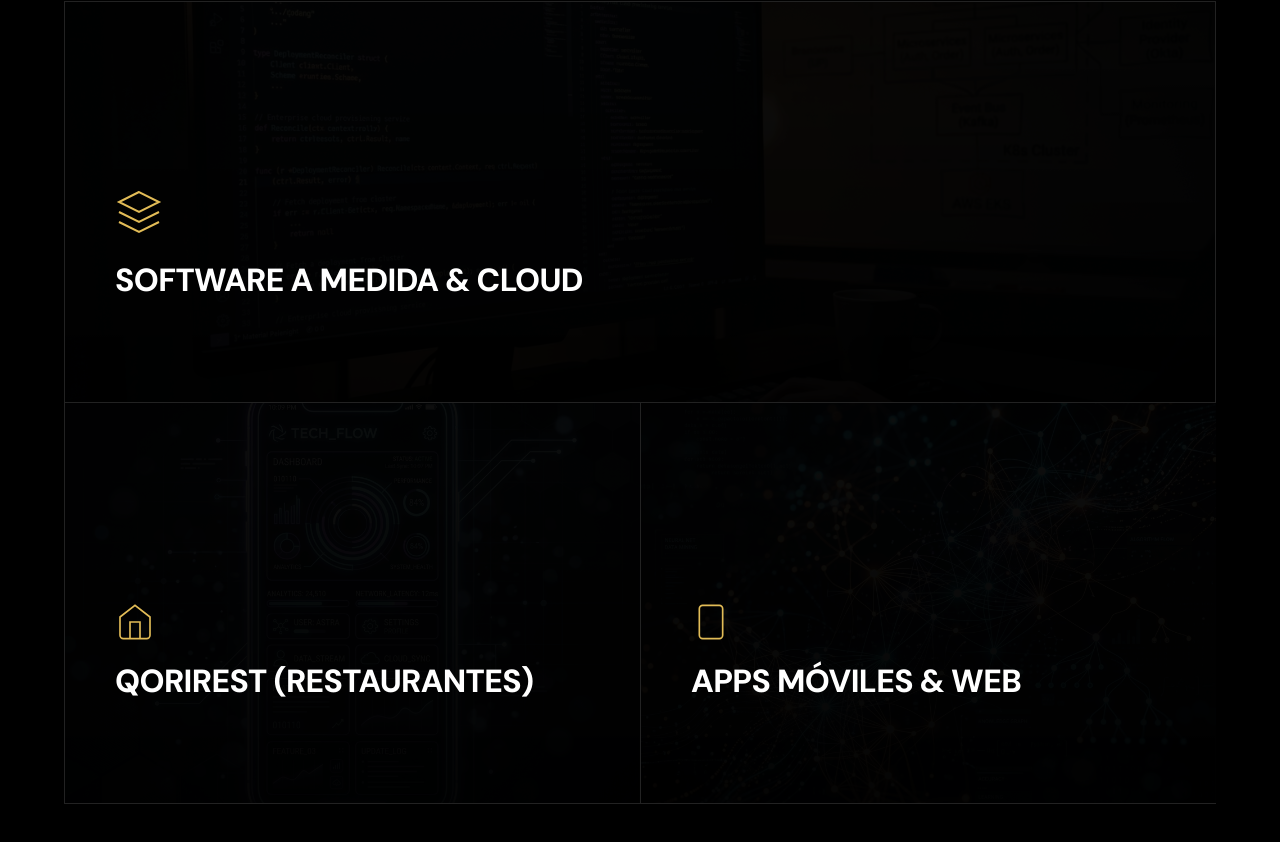
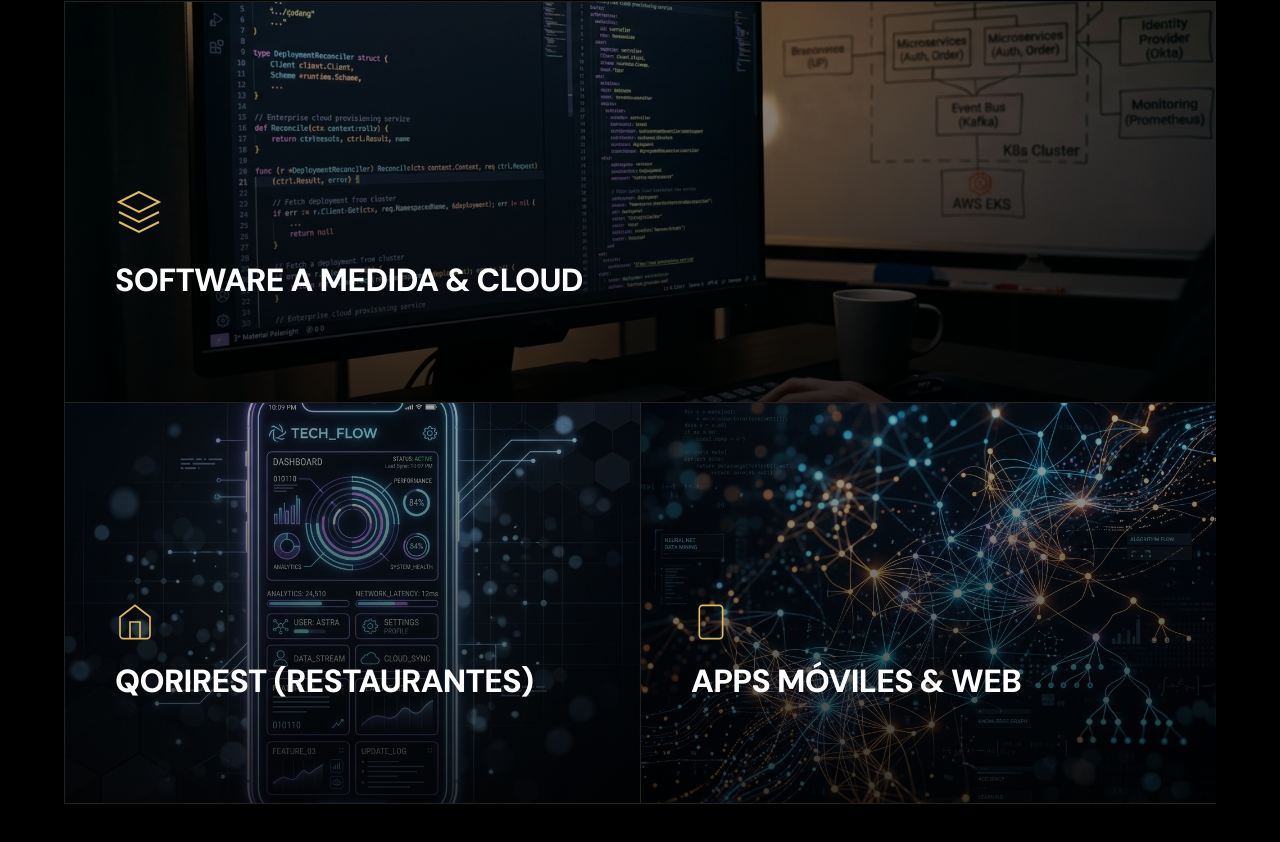
Before and after one commit to apacheco2603/qorisoft, a React (Vite) app: page / in a window 1280 px wide. Shown: the part 2184-3026 px from the top of the page. Built offline with nearby package versions, Linux system fonts and the light colour scheme.

Commit message:
Darken bento images by 10%

```diff
--- a/src/index.css
+++ b/src/index.css
@@ -288,12 +288,11 @@
     box-shadow: inset 0 0 0 1px transparent;
     background-size: cover;
     background-position: center;
-    background-blend-mode: overlay;
 }
 
-.bento-item:nth-child(1) { background-image: linear-gradient(to top, rgba(0,0,0,0.6), transparent), url('/images/bento_1.jpg'); }
-.bento-item:nth-child(2) { background-image: linear-gradient(to top, rgba(0,0,0,0.6), transparent), url('/images/bento_2.jpg'); }
-.bento-item:nth-child(3) { background-image: linear-gradient(to top, rgba(0,0,0,0.6), transparent), url('/images/bento_3.jpg'); }
+.bento-item:nth-child(1) { background-image: linear-gradient(to top, rgba(0,0,0,0.8), rgba(0,0,0,0.35)), url('/images/bento_1.jpg'); }
+.bento-item:nth-child(2) { background-image: linear-gradient(to top, rgba(0,0,0,0.8), rgba(0,0,0,0.35)), url('/images/bento_2.jpg'); }
+.bento-item:nth-child(3) { background-image: linear-gradient(to top, rgba(0,0,0,0.8), rgba(0,0,0,0.35)), url('/images/bento_3.jpg'); }
 
 .bento-item:hover {
     background-color: #0a0a0a;
```
